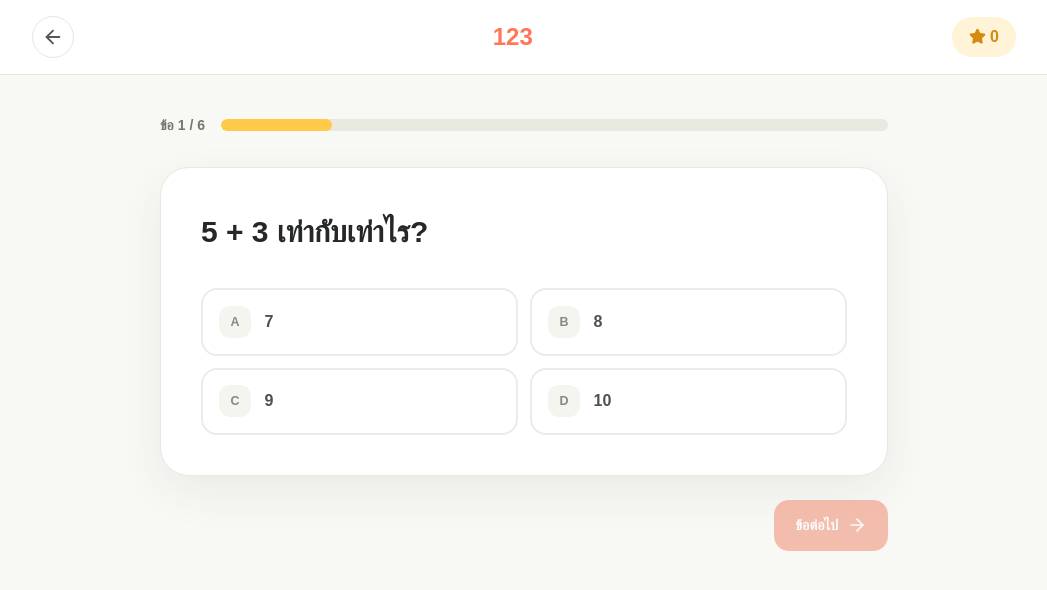
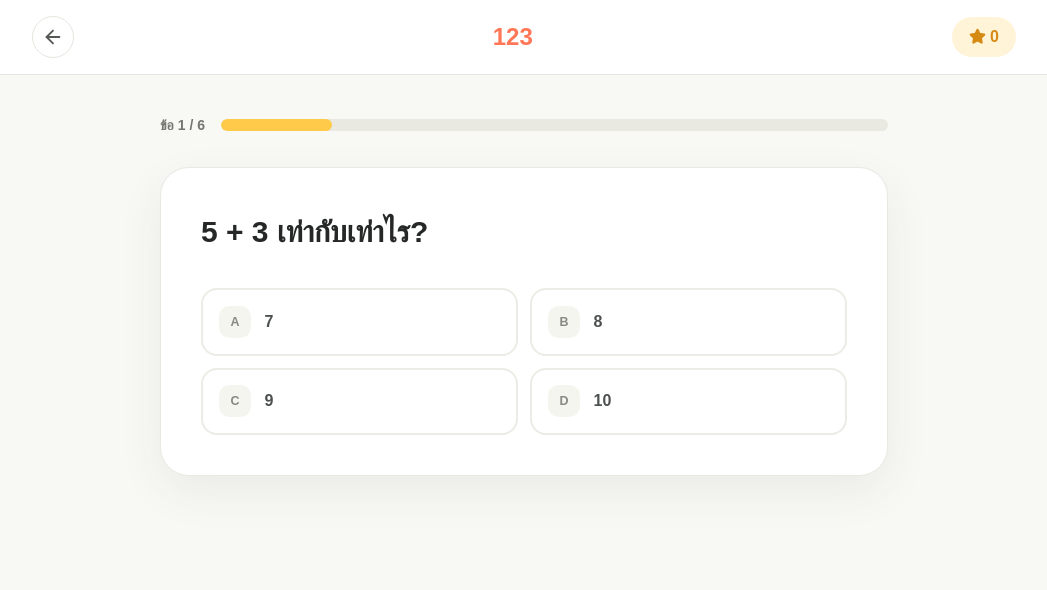
Before and after one commit to sasitorn-ja/ABC, a Next.js app: page / in a window 1280 px wide. Both pictures are taken after a click on the button "123". Shown: the top 590 px of the page, without its empty margins (116-1163 px from the left). Built offline with nearby package versions, Linux system fonts and the light colour scheme.

Commit message:
Advance quiz automatically after answers

```diff
--- a/src/app/page.tsx
+++ b/src/app/page.tsx
@@ -143,8 +143,10 @@ export default function HomePage() {
   const [micError, setMicError] = useState("");
   const [saveStatus, setSaveStatus] = useState<"idle" | "saving" | "saved" | "error">("idle");
   const [adminTaps, setAdminTaps] = useState(0);
+  const [isAdvancing, setIsAdvancing] = useState(false);
   const recorderRef = useRef<MediaRecorder | null>(null);
   const streamRef = useRef<MediaStream | null>(null);
+  const advanceTimerRef = useRef<ReturnType<typeof setTimeout> | null>(null);
   const currentRecording = recordings[questionIndex];
 
   const questions = useMemo<Question[]>(
@@ -159,6 +161,7 @@ export default function HomePage() {
   useEffect(() => {
     return () => {
       streamRef.current?.getTracks().forEach((track) => track.stop());
+      if (advanceTimerRef.current) clearTimeout(advanceTimerRef.current);
     };
   }, []);
 
@@ -224,16 +227,18 @@ export default function HomePage() {
     setSelected(null);
     setAnswers([]);
     setSaveStatus("idle");
+    setIsAdvancing(false);
     resetRecording(true);
     setScreen("quiz");
   };
 
-  const nextQuestion = () => {
+  const nextQuestion = (choiceAnswer: number | null = selected) => {
     const isSpeakingQuestion = questions[questionIndex].type === "speaking";
-    if (selected === null && !isSpeakingQuestion) return;
+    if (choiceAnswer === null && !isSpeakingQuestion) return;
     if (isSpeakingQuestion && !currentRecording) return;
-    const nextAnswers = [...answers, isSpeakingQuestion ? 0 : selected];
+    const nextAnswers = [...answers, isSpeakingQuestion ? 0 : choiceAnswer];
     setAnswers(nextAnswers);
+    setIsAdvancing(false);
     if (questionIndex === questions.length - 1) {
       void saveResult(nextAnswers);
       setScreen("result");
@@ -241,6 +246,13 @@ export default function HomePage() {
     }
     setQuestionIndex((current) => current + 1);
     setSelected(null);
+  };
+
+  const selectAnswer = (answer: number) => {
+    if (selected !== null || isAdvancing) return;
+    setSelected(answer);
+    setIsAdvancing(true);
+    advanceTimerRef.current = setTimeout(() => nextQuestion(answer), 650);
   };
 
   const saveResult = async (finalAnswers: (number | null)[]) => {
@@ -280,6 +292,8 @@ export default function HomePage() {
   const goHome = () => {
     setScreen("home");
     setSelected(null);
+    setIsAdvancing(false);
+    if (advanceTimerRef.current) clearTimeout(advanceTimerRef.current);
     resetRecording(true);
   };
 
@@ -341,7 +355,8 @@ export default function HomePage() {
                 return (
                   <button
                     key={choice}
-                    onClick={() => selected === null && setSelected(index)}
+                    onClick={() => selectAnswer(index)}
+                    disabled={selected !== null || isAdvancing}
                     className={`choice ${revealCorrect ? "choice-correct" : ""} ${revealWrong ? "choice-wrong" : ""} ${chosen && selected !== null ? "choice-chosen" : ""}`}
                   >
                     <span className="choice-letter">{String.fromCharCode(65 + index)}</span>
@@ -361,9 +376,9 @@ export default function HomePage() {
             )}
           </div>
 
-          <button disabled={isSpeaking ? !currentRecording : selected === null} onClick={nextQuestion} className="primary-button mt-6 ml-auto">
+          {isSpeaking && <button disabled={!currentRecording} onClick={() => nextQuestion()} className="primary-button mt-6 ml-auto">
             {questionIndex === questions.length - 1 ? "ดูผลคะแนน" : "ข้อต่อไป"} <ArrowRight size={20} />
-          </button>
+          </button>}
         </section>
       </main>
     );
```
